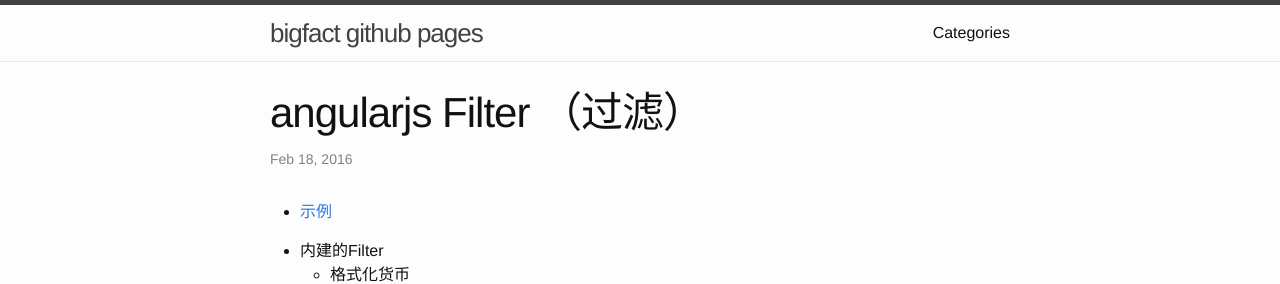
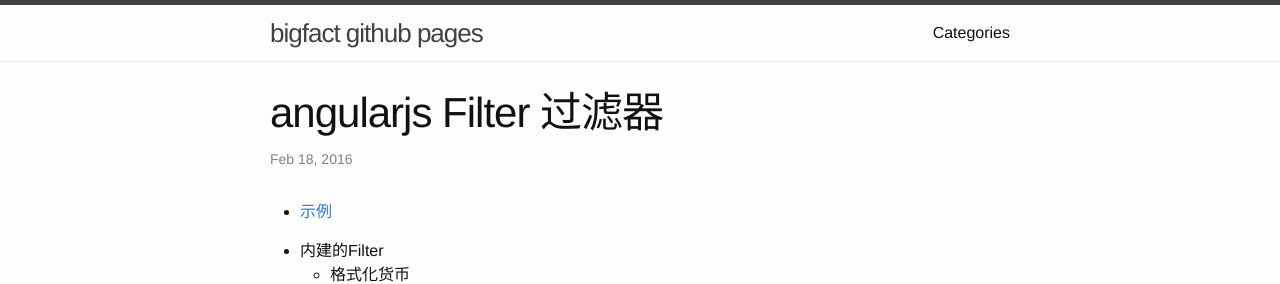
Before and after one commit to bigfact/bigfact.github.io, a Jekyll site: the page built from _posts/2016-02-18-angularjs-filter.md, in a window 1280 px wide. Shown: the top 284 px of the page. Built offline with Jekyll 4.4.1, drawn with Linux system fonts in a browser that asks for light colours.

Commit message:
修改样式

```diff
--- a/_posts/2016-02-18-angularjs-filter.md
+++ b/_posts/2016-02-18-angularjs-filter.md
@@ -1,6 +1,6 @@
 ---
 layout: post
-title: "angularjs Filter （过滤）"
+title: "angularjs Filter 过滤器"
 date: 2016-02-18 10:00:00 +0800
 category: angularjs
 ---
--- a/_sass/_base.scss
+++ b/_sass/_base.scss
@@ -100,7 +100,7 @@
 
     &:hover {
         color: $text-color;
-        text-decoration: underline;
+        // text-decoration: underline;
     }
 }
 
```
Also changed, not shown: _includes/header.html (+3 -5 lines).
